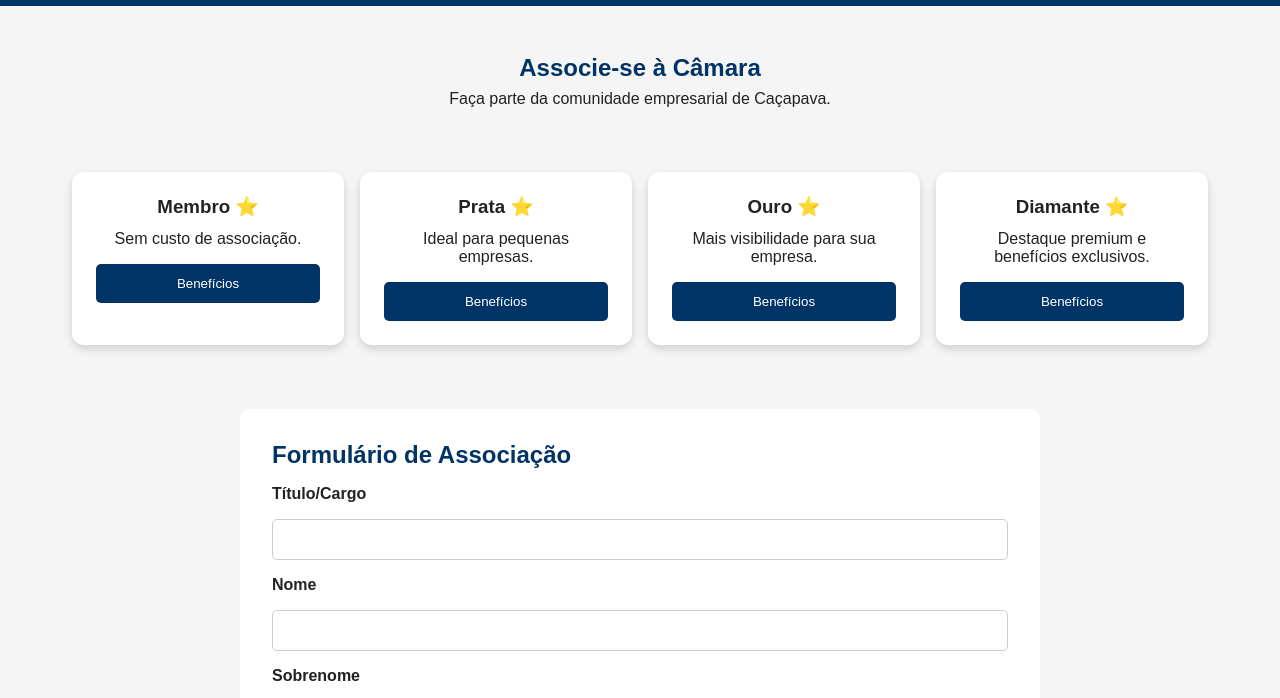
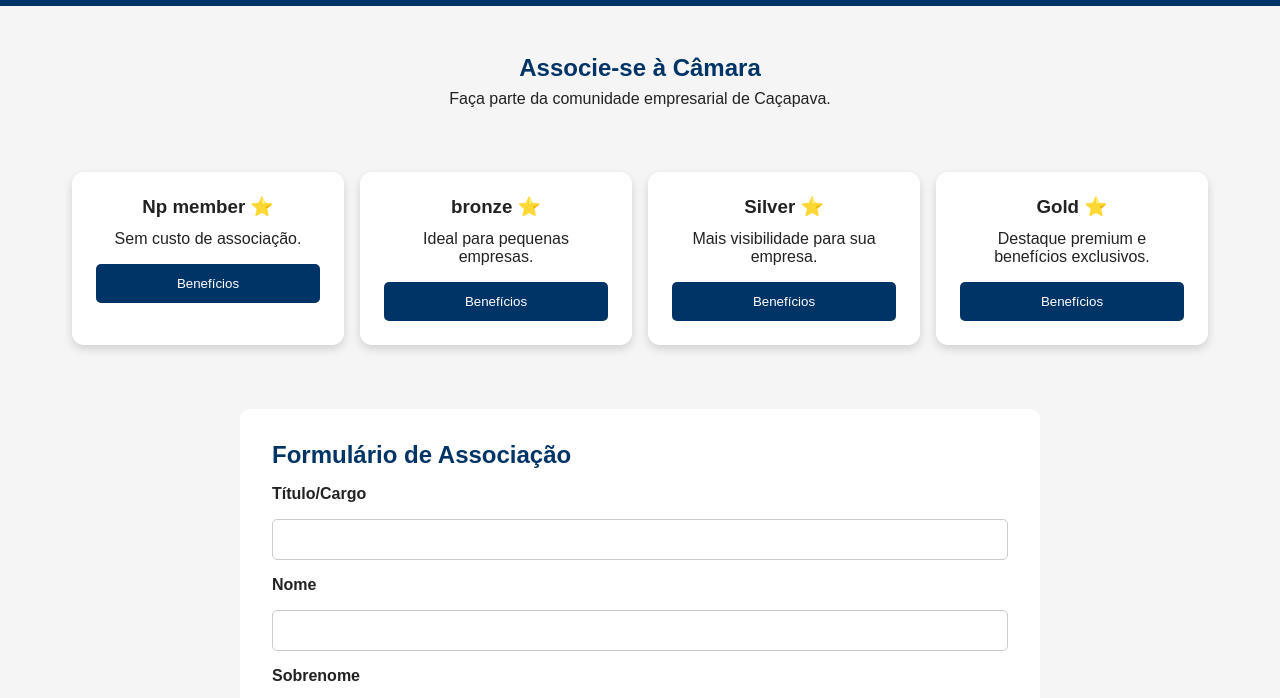
Before and after one commit to Juliooliveira222/wdd231, a plain HTML site: page camara/associacao.html in a window 1280 px wide. Shown: the part 97-795 px from the top of the page. Drawn offline with Linux system fonts and the light colour scheme.

Commit message:
pedidos da auditoria

```diff
--- a/camara/associacao.html
+++ b/camara/associacao.html
@@ -53,7 +53,7 @@
 
 
     <div class="membership-card">
-        <h3>Membro ⭐</h3>
+        <h3>Np member ⭐</h3>
         <p>Sem custo de associação.</p>
 
         <button type="button" id="npBtn">
@@ -62,7 +62,7 @@
     </div>
 
     <div class="membership-card">
-        <h3>Prata ⭐</h3>
+        <h3>bronze ⭐</h3>
         <p>Ideal para pequenas empresas.</p>
 
         <button type="button" id="bronzeBtn">
@@ -71,7 +71,7 @@
     </div>
 
     <div class="membership-card">
-        <h3>Ouro ⭐</h3>
+        <h3>Silver ⭐</h3>
         <p>Mais visibilidade para sua empresa.</p>
 
         <button type="button" id="silverBtn">
@@ -80,7 +80,7 @@
     </div>
 
     <div class="membership-card">
-        <h3>Diamante ⭐</h3>
+        <h3>Gold ⭐</h3>
         <p>Destaque premium e benefícios exclusivos.</p>
 
         <button type="button" id="goldBtn">
```
